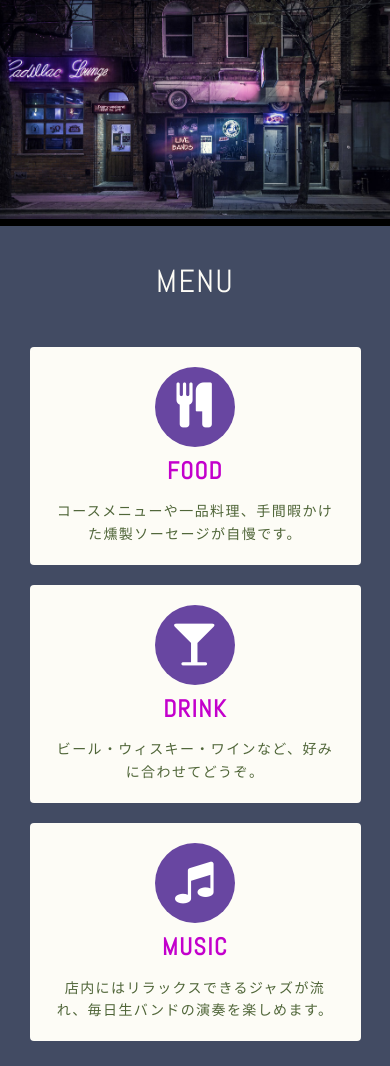
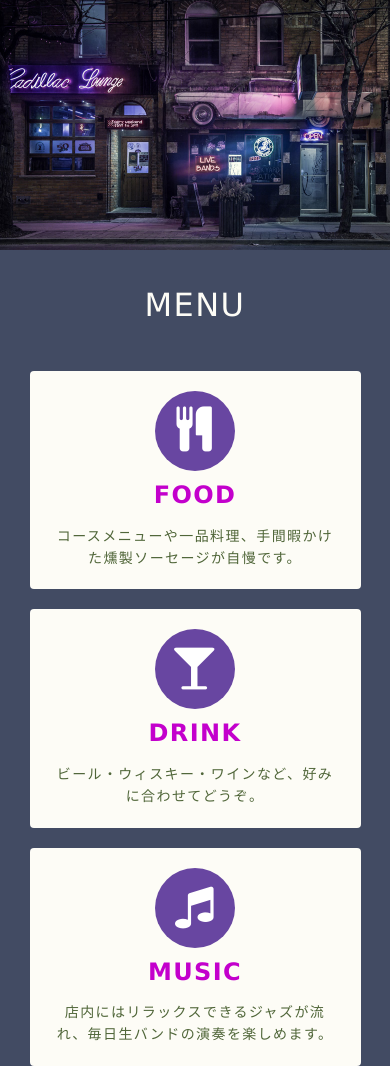
Before and after one commit to Keisuke777/responsive-site, a plain HTML site: page index.html in a window 390 px wide. Shown: the top 1066 px of the page. Drawn offline with nearby package versions, Linux system fonts and the light colour scheme.

Commit message:
ヘッダーのCSSを変更

```diff
--- a/css/style.css
+++ b/css/style.css
@@ -40,7 +40,6 @@ section .container,
 .abel,
 section h2,
 #menu h3,
-button-readmore
 {
     font-family: 'Abel', sans-serif;
 }
@@ -57,7 +56,10 @@ header
     clear: both;
     width: 100%;
     margin: 0 auto;
+    height:500px;
     padding: 0px 0;
+    background:url(../images/img_bar_outside.jpg) no-repeat;
+    background-size: cover;
 }
 
 section
@@ -102,11 +104,7 @@ section h2
             border-radius: 4px;
     background-color: #fdfcf6;
 }
-@media (max-width: 768px)
-{ #menu .container {
-      flex-direction: column;
-}
-}
+
 #menu i
 {
     font-size: 4.5rem;
@@ -169,3 +167,23 @@ footer
     color: #fff;
     background-color: #5F6658;
 }
+
+
+
+
+/*@media (max-width: 768px)*/
+/*{ #menu .container {*/
+/*      flex-direction: column;*/
+/*}*/
+/*}*/
+
+
+@media (max-width: 768px)
+{
+    .header{
+        height:250px;
+    }
+    #menu .container{
+        flex-direction: column;
+    }
+}
--- a/index.html
+++ b/index.html
@@ -11,8 +11,9 @@
     <link rel="stylesheet" href="https://maxcdn.bootstrapcdn.com/font-awesome/4.6.1/css/font-awesome.min.css">
   </head>
   <body><!--header-->
-    <header>
-        <img src="images/img_bar_outside.jpg" alt="店舗外観" class="flexible-images">
+
+    <header class="header">
+        <!--<img src="images/img_bar_outside.jpg" alt="店舗外観" class="flexible-images">-->
     </header><!--contents-->
     <main><!--menu-->
       <section id="menu">
```
